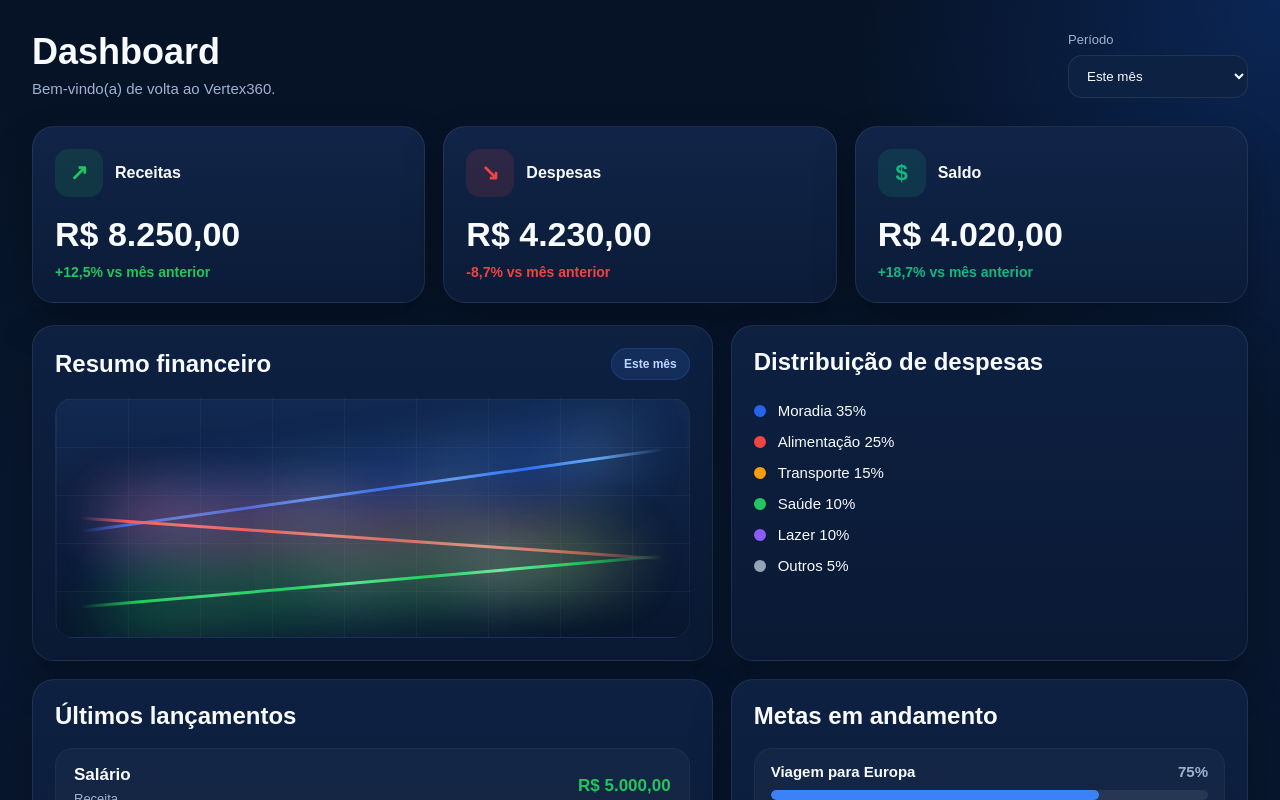
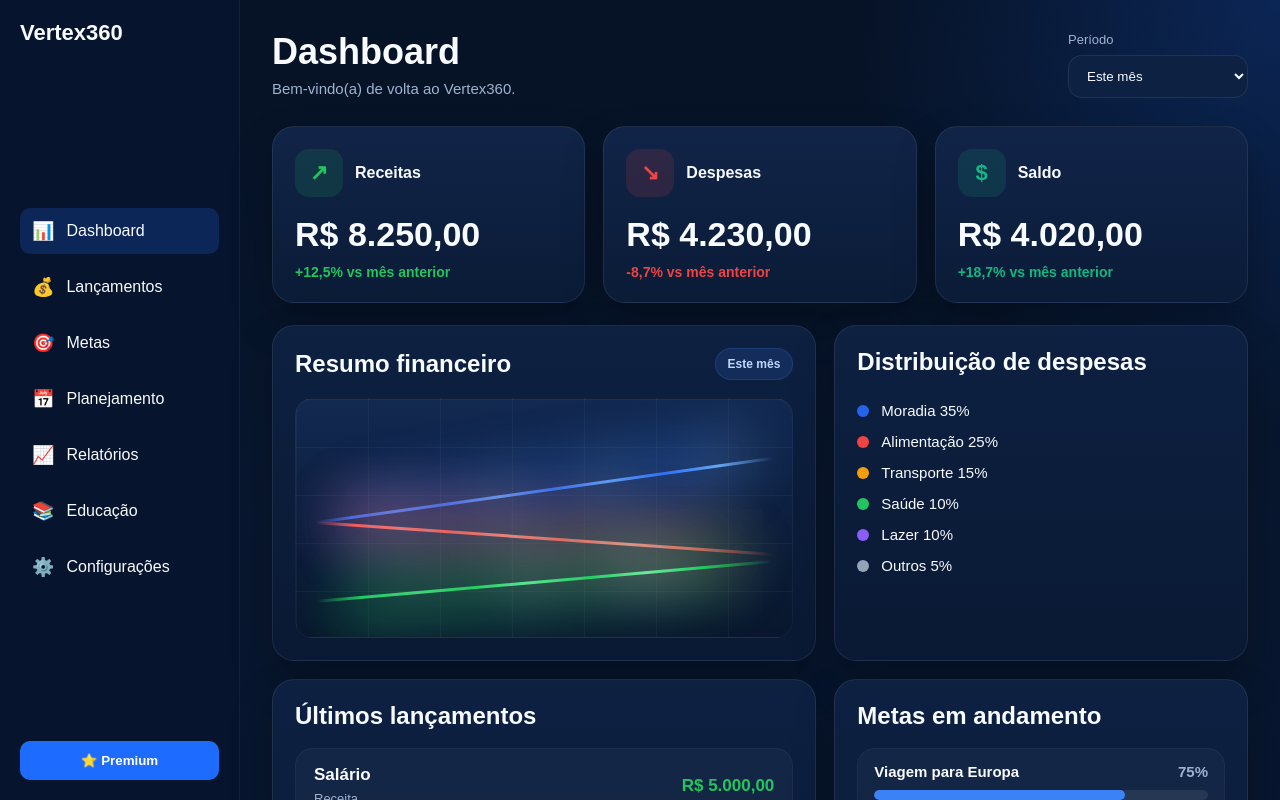
Before and after one commit to paulogomesplanejadorfinanceiro-dot/verte360-app, a React (Vite) app: page / in a window 1280 px wide. Shown: the top 800 px of the page. Built offline with nearby package versions, Linux system fonts and the light colour scheme.

Commit message:
Update App.jsx

```diff
--- a/src/App.jsx
+++ b/src/App.jsx
@@ -1,6 +1,25 @@
 import Dashboard from "./pages/Dashboard";
+import Sidebar from "./components/Sidebar";
 import "./app.css";
 
 export default function App() {
-  return <Dashboard />;
+  return (
+    <div style={styles.container}>
+      <Sidebar />
+
+      <div style={styles.content}>
+        <Dashboard />
+      </div>
+    </div>
+  );
 }
+
+const styles = {
+  container: {
+    display: "flex",
+  },
+
+  content: {
+    flex: 1,
+  },
+};
```
